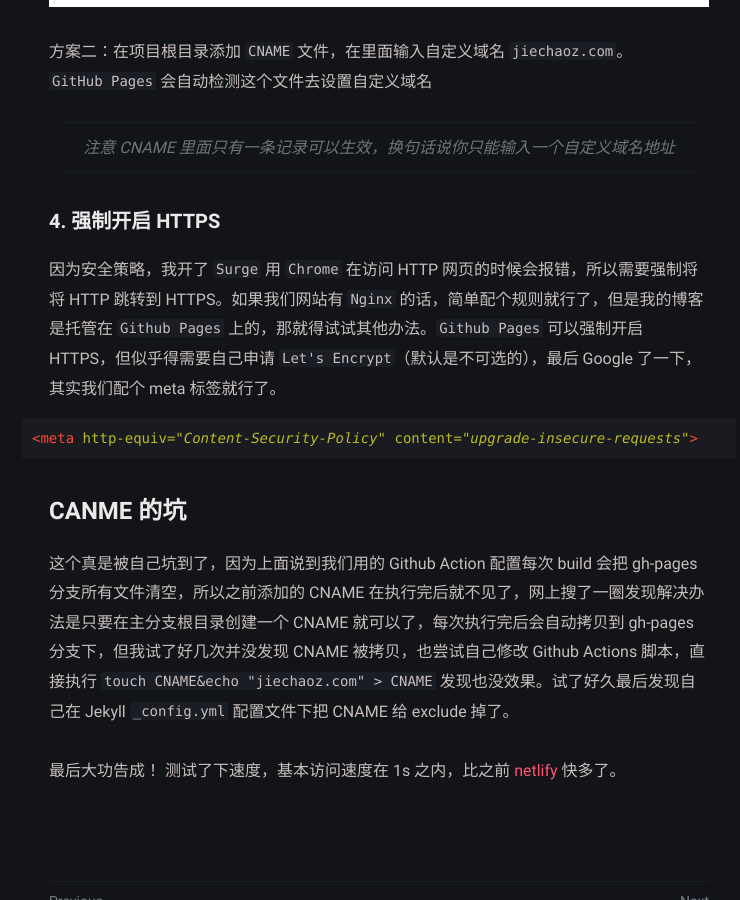
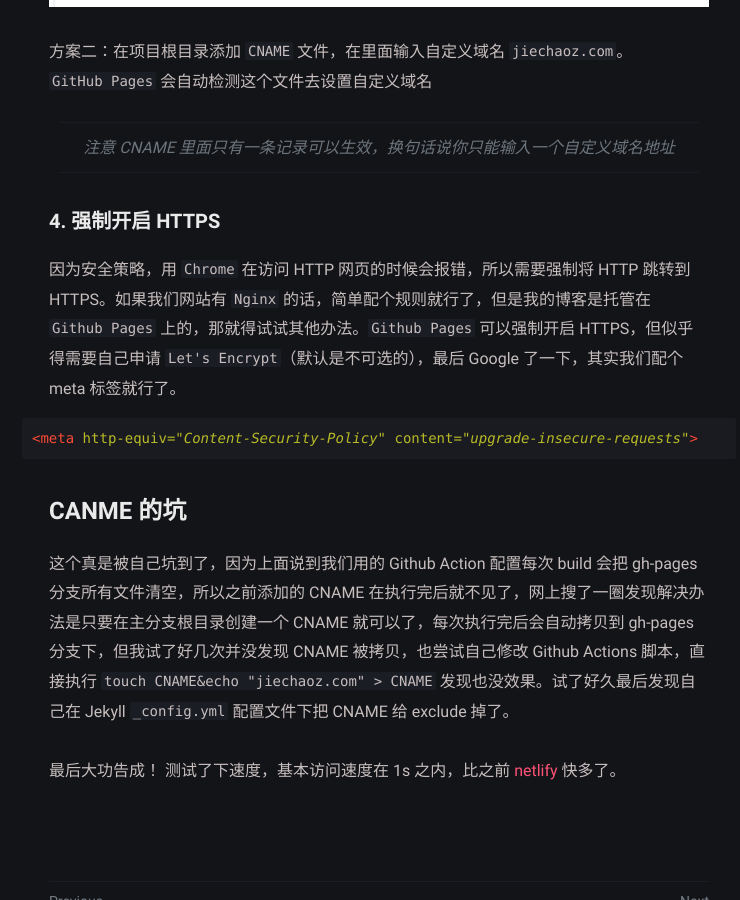
Before and after one commit to alfredcc/blog, a Jekyll site: the page built from _posts/2020-07-20-move-to-github-actions.md, in a window 1280 px wide and 900 px high, scrolled down 2589 px. Shown: the whole window, without its empty margins (261-1001 px from the left). Built offline with Jekyll 4.4.1, drawn with Linux system fonts in a browser that asks for light colours; comment, search, counter and statistics services are not loaded.

Commit message:
Fix typos

````diff
--- a/_posts/2020-07-20-move-to-github-actions.md
+++ b/_posts/2020-07-20-move-to-github-actions.md
@@ -54,7 +54,7 @@ jobs:
 > 注意 CNAME 里面只有一条记录可以生效，换句话说你只能输入一个自定义域名地址
 
 #### 4. 强制开启 HTTPS
-因为安全策略，我开了 `Surge` 用 `Chrome` 在访问 HTTP 网页的时候会报错，所以需要强制将将 HTTP 跳转到 HTTPS。如果我们网站有 `Nginx` 的话，简单配个规则就行了，但是我的博客是托管在 `Github Pages` 上的，那就得试试其他办法。`Github Pages` 可以强制开启 HTTPS，但似乎得需要自己申请 `Let's Encrypt`（默认是不可选的），最后 Google 了一下，其实我们配个 meta 标签就行了。
+因为安全策略，用 `Chrome` 在访问 HTTP 网页的时候会报错，所以需要强制将 HTTP 跳转到 HTTPS。如果我们网站有 `Nginx` 的话，简单配个规则就行了，但是我的博客是托管在 `Github Pages` 上的，那就得试试其他办法。`Github Pages` 可以强制开启 HTTPS，但似乎得需要自己申请 `Let's Encrypt`（默认是不可选的），最后 Google 了一下，其实我们配个 meta 标签就行了。
 ```html
 <meta http-equiv="Content-Security-Policy" content="upgrade-insecure-requests">
 ```
````
